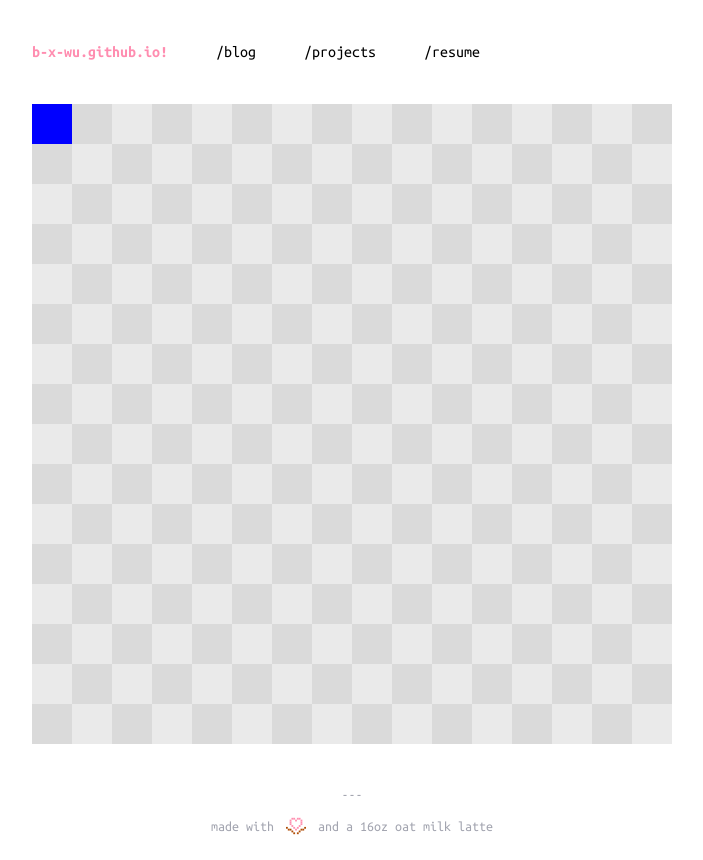
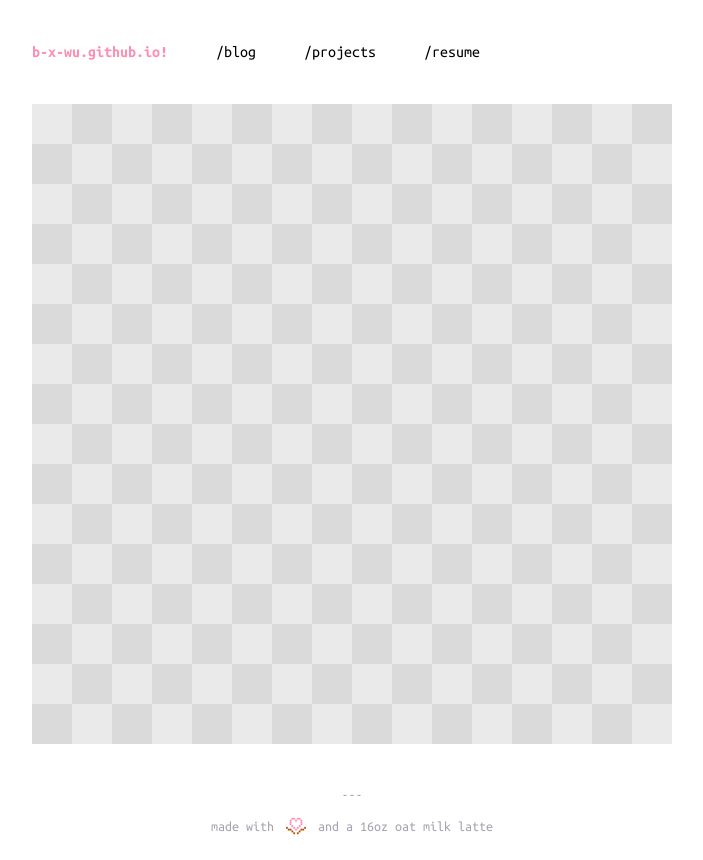
Before and after one commit to b-x-wu/b-x-wu.github.io, a React app: page /projects/pixel-svg-maker in a window 1280 px wide. Shown: the whole page, without its empty margins (288-991 px from the left). Built offline with nearby package versions, Linux system fonts and the light colour scheme.

Commit message:
feat: add canvas click handlers

```diff
--- a/src/components/projects/pixel-svg-maker/PixelCanvas.tsx
+++ b/src/components/projects/pixel-svg-maker/PixelCanvas.tsx
@@ -4,17 +4,23 @@ import { Color } from './types';
 interface PixelCanvasProps {
     /**
      * the number of pixels on each side
-    */
+     */
     pixelsPerSide: number;
     /**
      * the array of pixels that make up what's in the grid
-    */
+     */
     pixelArray: Array<Array<Color | undefined>>;
+    /**
+     * callback handler for clicking on a pixel, defined by the x/y coords
+     * of the pixel clicked with respect to the current grid view window bounds
+     */
+    handlePixelClick: (x: number, y: number) => void;
 }
 
 const PixelCanvas: React.FC<PixelCanvasProps> = ({
     pixelsPerSide,
     pixelArray,
+    handlePixelClick,
 }: PixelCanvasProps) => {
     const containerRef = useRef<HTMLDivElement | null>(null);
     const canvasRef = useRef<HTMLCanvasElement | null>(null);
@@ -78,9 +84,26 @@ const PixelCanvas: React.FC<PixelCanvasProps> = ({
 
     }, [ pixelsPerSide, containerWidth, pixelArray ]);
 
+    const handleCanvasClick = (event: React.MouseEvent<HTMLCanvasElement>) => {
+        const canvas = canvasRef.current;
+        if (canvas === null) {
+            return;
+        }
+
+        const rect = canvas.getBoundingClientRect();
+        const clickX = event.clientX - rect.left;
+        const clickY = event.clientY - rect.top;
+
+        const pixelSideLength = canvas.width / pixelsPerSide;
+        const pixelX = Math.floor(clickX / pixelSideLength);
+        const pixelY = Math.floor(clickY / pixelSideLength);
+
+        handlePixelClick(pixelX, pixelY);
+    };
+
     return (
         <div ref={containerRef} className='flex aspect-square h-full items-center justify-center'>
-            <canvas ref={canvasRef}></canvas>
+            <canvas ref={canvasRef} onClick={handleCanvasClick}></canvas>
         </div>
     );
 };
--- a/src/components/projects/pixel-svg-maker/PixelSvgMaker.tsx
+++ b/src/components/projects/pixel-svg-maker/PixelSvgMaker.tsx
@@ -1,12 +1,39 @@
-import React from 'react';
+import React, { useState } from 'react';
 import PixelCanvas from './PixelCanvas';
+import { Color } from './types';
 
 const DEFAULT_PIXELS_PER_SIDE: number = 16;
 
 const PixelSvgMaker: React.FC = () => {
+    const [ pixelArray, setPixelArray ] = useState<Array<Array<Color | undefined>>>(
+        Array(DEFAULT_PIXELS_PER_SIDE).fill(Array(DEFAULT_PIXELS_PER_SIDE).fill(undefined)),
+    );
+
+    // pixel click handler
+    const handlePixelClick = (pixelX: number, pixelY: number) => {
+        const newPixelArray = pixelArray.map((pixelRow, yIndex) => {
+            return pixelRow.map((pixel, xIndex) => {
+                if (xIndex === pixelX && yIndex === pixelY) {
+                    return { red: 0, green: 0, blue: 255, alpha: '100%' };
+                }
+
+                if (pixel === undefined) {
+                    return undefined;
+                }
+
+                return { ...pixel };
+            });
+        });
+        setPixelArray(newPixelArray);
+    };
+
     return (
         <div>
-            <PixelCanvas pixelsPerSide={DEFAULT_PIXELS_PER_SIDE} pixelArray={[[{ red: 0, green: 0, blue: 255, alpha: '100%' }]]} />
+            <PixelCanvas
+                pixelsPerSide={DEFAULT_PIXELS_PER_SIDE}
+                pixelArray={pixelArray}
+                handlePixelClick={handlePixelClick}
+            />
         </div>
     );
 };
```
